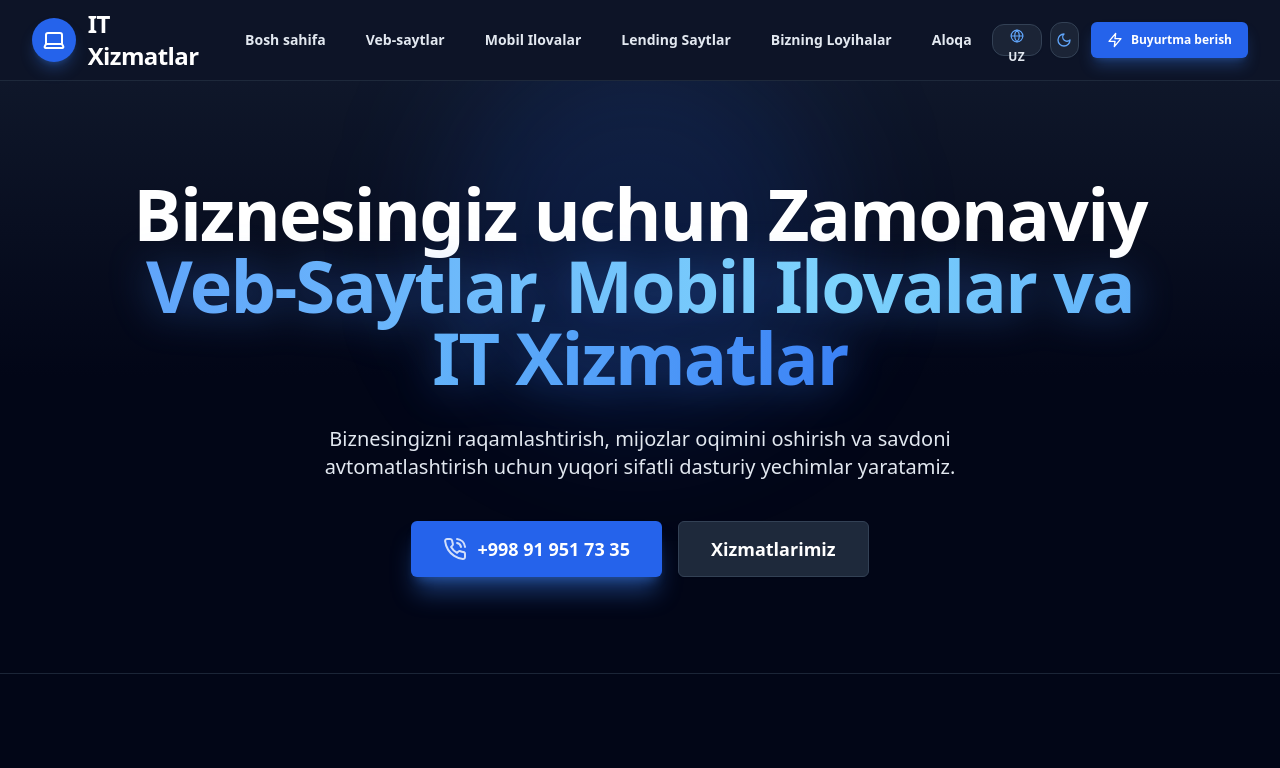
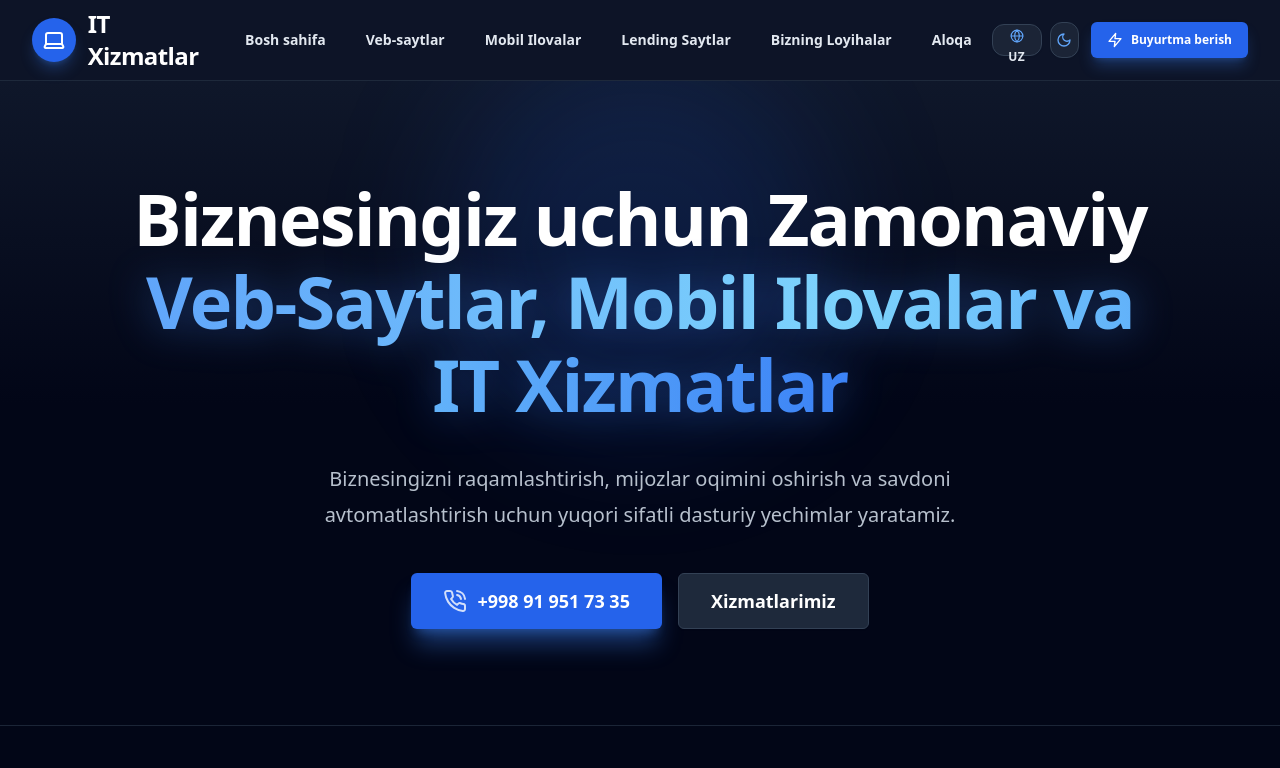
Before and after one commit to jumaqulovyashnar/IT-xizmatlari., a Next.js app in the folder frontend/: page / in a window 1280 px wide. Shown: the top 768 px of the page. Built offline with nearby package versions, Linux system fonts and the light colour scheme.

Commit message:
fix(ui): adjust leading (line-height) for Hero main headline and paragraph text

```diff
--- a/frontend/src/app/page.tsx
+++ b/frontend/src/app/page.tsx
@@ -73,14 +73,14 @@ export default function HomePage() {
         <div className="absolute top-1/4 left-1/2 -translate-x-1/2 -translate-y-1/2 w-96 h-96 bg-blue-600/15 rounded-full blur-3xl pointer-events-none"></div>
 
         <div className="max-w-5xl mx-auto space-y-8 relative z-10">
-          <h1 className="text-4xl sm:text-6xl lg:text-7xl font-black tracking-tight leading-tight text-white drop-shadow-sm">
+          <h1 className="text-4xl sm:text-6xl lg:text-7xl font-black tracking-tight leading-[1.22] sm:leading-[1.18] lg:leading-[1.15] text-white drop-shadow-sm pb-1">
             {t.hero.titleStart} <br />
             <span className="bg-gradient-to-r from-blue-400 via-sky-300 to-blue-500 bg-clip-text text-transparent font-black drop-shadow-[0_2px_20px_rgba(59,130,246,0.4)]">
               {t.hero.titleGradient}
             </span>
           </h1>
 
-          <p className="max-w-3xl mx-auto text-lg sm:text-xl text-slate-200 font-normal leading-relaxed">
+          <p className="max-w-3xl mx-auto text-lg sm:text-xl text-slate-300/90 font-normal leading-[1.75] sm:leading-[1.8] tracking-normal">
             {t.hero.subtitle}
           </p>
 
```
